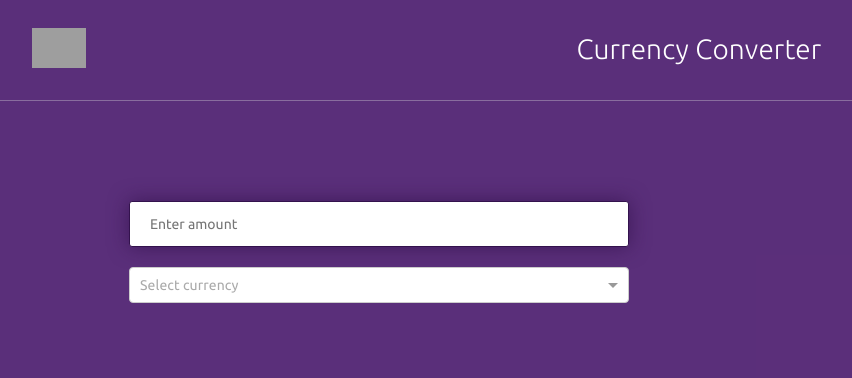
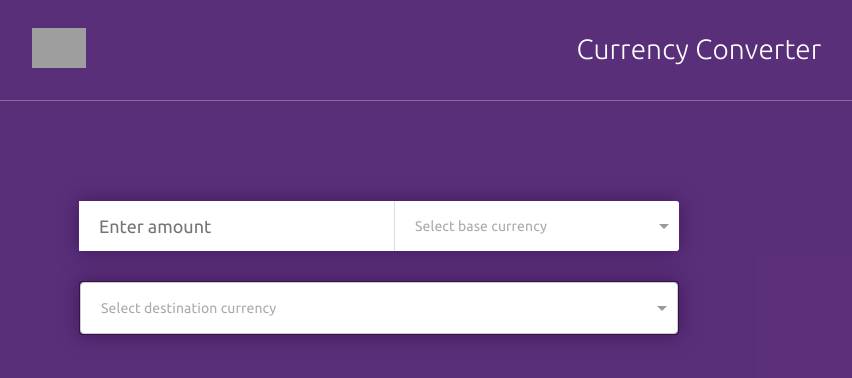
Before and after one commit to chromale/PurpleConvert, a React (Create React App) app: page / in a window 1280 px wide. Shown: the top 378 px of the page, without its empty margins (261-1113 px from the left). Built offline with nearby package versions, Linux system fonts and the light colour scheme; no server answers; grey boxes are pictures that could not be loaded.

Commit message:
Design update.

```diff
--- a/src/Components/Converter/Converter.js
+++ b/src/Components/Converter/Converter.js
@@ -38,6 +38,7 @@ class Converter extends Component {
     return (
       <div className="Converter">
         <div className="Converter-wrap">
+          <div className="Converter-inputBase _shadow">
             <input
               type="number"
               placeholder="Enter amount"
@@ -46,9 +47,21 @@ class Converter extends Component {
 
             <Select
               name="Converter-currencySelect"
+              className="Converter-currencySelect _purpleSelectBox"
               value={value}
               focusedOption="USD"
-            placeholder="Select currency"
+              placeholder="Select base currency"
+              onChange={this.handleChange}
+              options={this.state.currenciesAvailable}
+            />
+          </div>
+
+          <Select
+            name="Converter-destinationCurrencySelect"
+            className="Converter-destinationCurrencySelect _shadow _purpleSelectBox"
+            value={value}
+            focusedOption="USD"
+            placeholder="Select destination currency"
             onChange={this.handleChange}
             options={this.state.currenciesAvailable}
           />
--- a/src/Components/Converter/Converter.scss
+++ b/src/Components/Converter/Converter.scss
@@ -1,21 +1,78 @@
 .Converter {
   .Converter-wrap {
-    max-width: 500px;
+    max-width: 600px;
     margin: 100px auto;
   }
 
-  .Converter-valueInput {
-    margin-bottom: 20px;
+  .Converter-inputBase {
+    display: flex;
+    background: #fff;
+    padding: 0;
+    margin-bottom: 30px;
+    border: 0;
+
+    .Converter-valueInput {
+      flex: 2;
+      outline: none;
+      padding: 0 20px;
+      border: 0;
+      font-size: 18px;
+      border-right: 1px solid #dedede;
+      transition: 0.3s background-color;
+      &:hover {
+        background: #f5f5f5;
+      }
+    }
+    .Converter-currencySelect {
+      flex: 4;
+      border: 0;
+      border-radius: 0;
+      .Select-control {
+        border: 0;
+        transition: 0.3s background-color;
+        &:hover {
+          background: #f5f5f5;
+        }
+      }
+    }
   }
 }
 
-.PurpleConvertInput {
-  box-sizing: border-box;
-  width: 100%;
+._shadow {
   border-radius: 3px;
-  padding: 14px 20px;
-  color: rgba(0, 0, 0, 0.9);
   box-shadow: 0 0 20px 0 rgba(51, 18, 77, 0.74);
-  outline: none;
   border: 1px solid rgba(51, 18, 77, 1);
 }
+
+._purpleSelectBox {
+  .Select-control {
+    height: 40px;
+    width: 100%;
+    color: rgba(0, 0, 0, 0.9);
+    outline: none;
+
+    .Select-placeholder {
+      line-height: 50px;
+      padding: 0 20px;
+    }
+
+    .Select-value {
+      line-height: 50px !important;
+      padding: 0 10px;
+
+      .Select-value-label {
+        line-height: 50px;
+        padding: 0 10px;
+      }
+    }
+
+    .Select-input {
+      height: 50px;
+
+      input {
+        line-height: 50px;
+        padding: 0 10px;
+      }
+    }
+  }
+}
```
Lines whose indentation alone changed are shown as unchanged.
